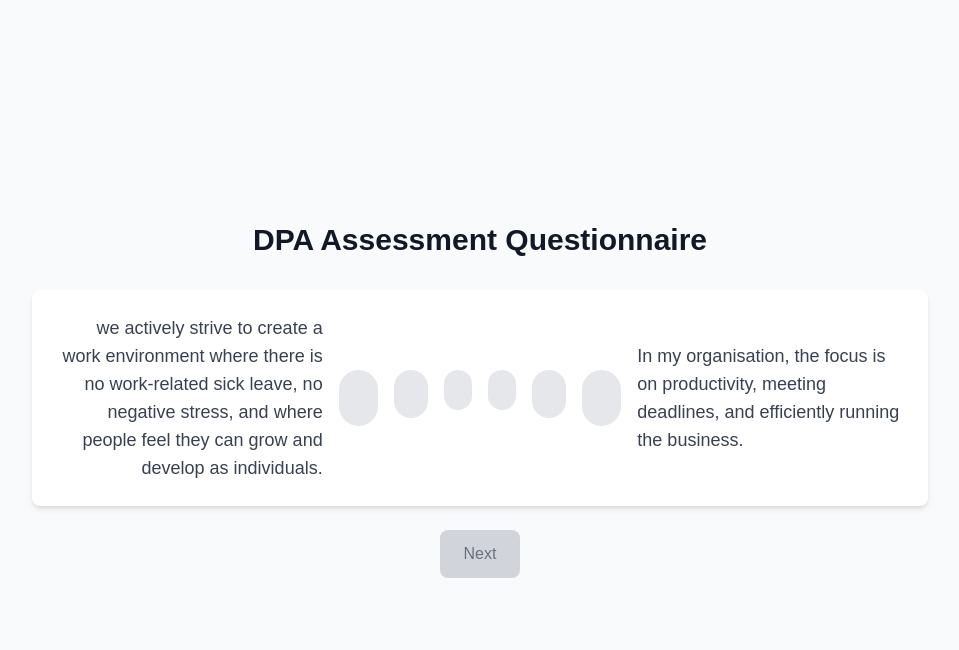
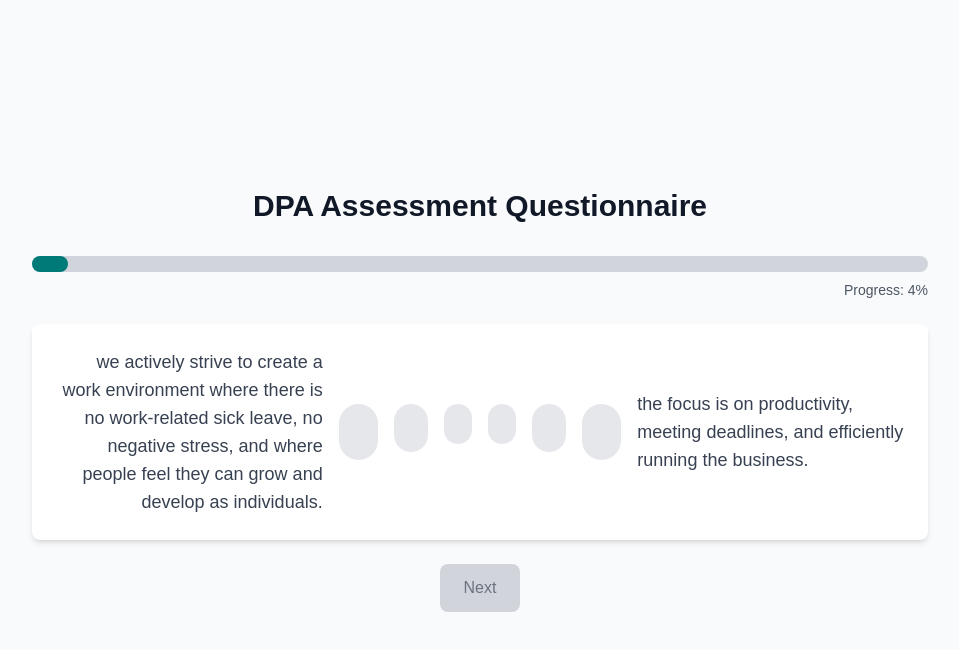
Before and after one commit to sngl-x/talentspotlight, a Next.js app: page /questionnaire in a window 1280 px wide. Both pictures are taken after a click on the button "Start". Shown: the top 650 px of the page, without its empty margins (160-1119 px from the left). Built offline with nearby package versions, Linux system fonts and the light colour scheme.

Commit message:
Added progres bar

```diff
--- a/public/locales/questions-en.json
+++ b/public/locales/questions-en.json
@@ -5,20 +5,22 @@
     "nextButton": "Next",
     "submitButton": "Submit",
 "thankYouMessage": "Thank you for completing the survey!",
-    "loadingMessage": "Loading questions, please wait..."
+    "loadingMessage": "Loading questions, please wait...",
+            "prefixStatement": "In my organization...",
+            "progressText": "Progress:"
   },
 
   "1": {
     "statement": "we actively strive to create a work environment where there is no work-related sick leave, no negative stress, and where people feel they can grow and develop as individuals.",
-    "reverseStatement": "In my organisation, the focus is on productivity, meeting deadlines, and efficiently running the business."
+    "reverseStatement": "the focus is on productivity, meeting deadlines, and efficiently running the business."
   },
   "2": {
     "statement": "we feel safe and valued, everyone is included, there is room for learning, and we all have the opportunity to contribute and challenge.",
-    "reverseStatement": "In my organisation, people are involved and contribute according to their roles and positions."
+    "reverseStatement": "people are involved and contribute according to their roles and positions."
   },
   "3": {
     "statement": "the values and beliefs are aligned with its purpose, goals, and strategies, and it’s natural for people to consistently behave in line with those values and beliefs in most situations.",
-    "reverseStatement": "In my organisation, the values have been formulated by management and/or HR, and they are included in our presentations and documents."
+    "reverseStatement": "the values have been formulated by management and/or HR, and they are included in our presentations and documents."
   },
   "4": {
     "statement": "there are no restrictions on collaboration when it comes to sharing new ideas, addressing problems, or tackling challenges.",
--- a/public/locales/questions-es.json
+++ b/public/locales/questions-es.json
@@ -5,7 +5,9 @@
     "nextButton": "Next",
     "submitButton": "Submit",
     "thankYouMessage": "Thank you for completing the survey!",
-    "loadingMessage": "Loading questions, please wait..."
+    "loadingMessage": "Loading questions, please wait...",
+    "prefixStatement": "I min organisation..."
+  },
   },
 
   "1": {
--- a/src/components/Questionnaire.tsx
+++ b/src/components/Questionnaire.tsx
@@ -13,6 +13,7 @@ interface StaticText {
   loadingMessage?: string;
   completionMessage?: string;
   prefixStatement?: string;
+  progressText?: string;
 }
 
 // Circle sizes
@@ -44,6 +45,8 @@ const questions = [
   { id: 22, aspect: "Sustainability" },
   { id: 23, aspect: "Ethical Business Aspects" },
 ];
+
+const totalQuestions = questions.length + 2; // Include multi-choice questions (q24, q25)
 
 const Questionnaire: React.FC = () => {
   const [currentQuestionIndex, setCurrentQuestionIndex] = useState(-1);
@@ -120,7 +123,7 @@ const Questionnaire: React.FC = () => {
         });
       }
 
-      if (currentQuestionIndex < questions.length + 2 - 1) {
+      if (currentQuestionIndex < totalQuestions - 1) {
         setCurrentQuestionIndex(currentQuestionIndex + 1);
       } else {
         setIsComplete(true);
@@ -129,6 +132,8 @@ const Questionnaire: React.FC = () => {
       console.error("Error submitting response:", error);
     }
   };
+
+  const progressPercentage = Math.round(((currentQuestionIndex + 1) / totalQuestions) * 100);
 
   if (isComplete) {
     return (
@@ -217,7 +222,7 @@ const Questionnaire: React.FC = () => {
               (responses[currentMultiQuestionId] as string[]).length === 0)
           }
         >
-          {currentQuestionIndex < questions.length + 2 - 1 ? staticText.nextButton || "Next" : staticText.submitButton || "Submit"}
+          {currentQuestionIndex < totalQuestions - 1 ? staticText.nextButton || "Next" : staticText.submitButton || "Submit"}
         </button>
       </div>
     );
@@ -228,23 +233,39 @@ const Questionnaire: React.FC = () => {
   return (
     <div className="flex flex-col items-center justify-center min-h-screen p-6 bg-gray-50">
       <h1 className="text-3xl font-bold text-gray-900 mb-8 text-center">DPA Assessment Questionnaire</h1>
+
+      {/* Progress Bar */}
+      <div className="w-full max-w-4xl mb-6">
+        <div className="h-4 bg-gray-300 rounded-full">
+          <div
+            className="h-4 bg-[#007A78] rounded-full transition-all duration-200"
+            style={{ width: `${progressPercentage}%` }}
+          ></div>
+        </div>
+        <p className="text-sm text-gray-600 mt-2 text-right">
+          {staticText.progressText || "Progress:"} {progressPercentage}%
+        </p>
+      </div>
+
+      {/* Question Content */}
       <div className="flex items-center justify-between w-full max-w-4xl p-6 bg-white rounded-lg shadow-md">
         <span className="text-lg font-medium text-gray-700 w-1/3 text-right pr-4">{currentQuestion.statement}</span>
         <div className="flex justify-center space-x-4 w-1/3">
           {circleSizes.map((size, i) => (
             <button
-              key={i}
+              key={              i}
               className={`rounded-full ${size} ${
-                responses[questions[currentQuestionIndex].id] === i + 1
+                responses[questions[currentQuestionIndex]?.id] === i + 1
                   ? "bg-[#007A78] text-white"
                   : "bg-gray-200"
               }`}
-              onClick={() => handleResponseChange(questions[currentQuestionIndex].id, i + 1)}
+              onClick={() => handleResponseChange(questions[currentQuestionIndex]?.id, i + 1)}
             />
           ))}
         </div>
         <span className="text-lg font-medium text-gray-700 w-1/3 text-left pl-4">{currentQuestion.reverseStatement}</span>
       </div>
+
       <button
         onClick={handleNext}
         className={`mt-6 px-6 py-3 font-medium rounded-lg transition-all duration-150 ${
@@ -254,7 +275,9 @@ const Questionnaire: React.FC = () => {
         }`}
         disabled={!responses[questions[currentQuestionIndex]?.id]}
       >
-        {currentQuestionIndex < questions.length - 1 ? staticText.nextButton || "Next" : staticText.submitButton || "Submit"}
+        {currentQuestionIndex < totalQuestions - 1
+          ? staticText.nextButton || "Next"
+          : staticText.submitButton || "Submit"}
       </button>
     </div>
   );
```
